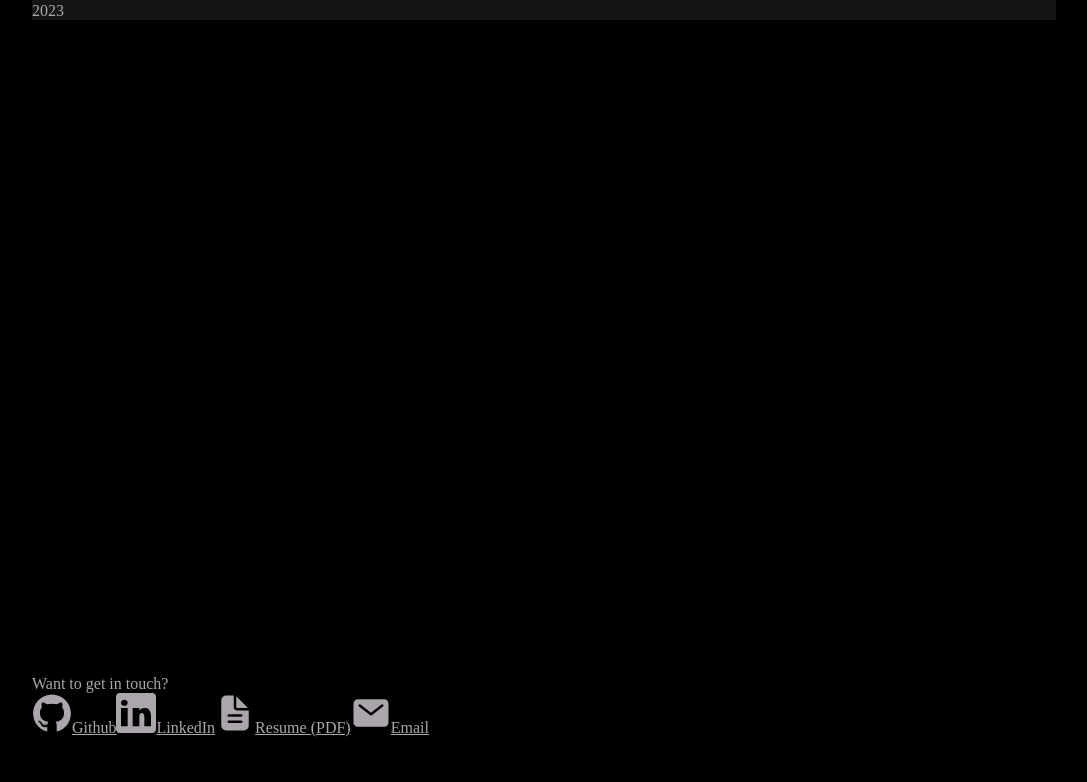
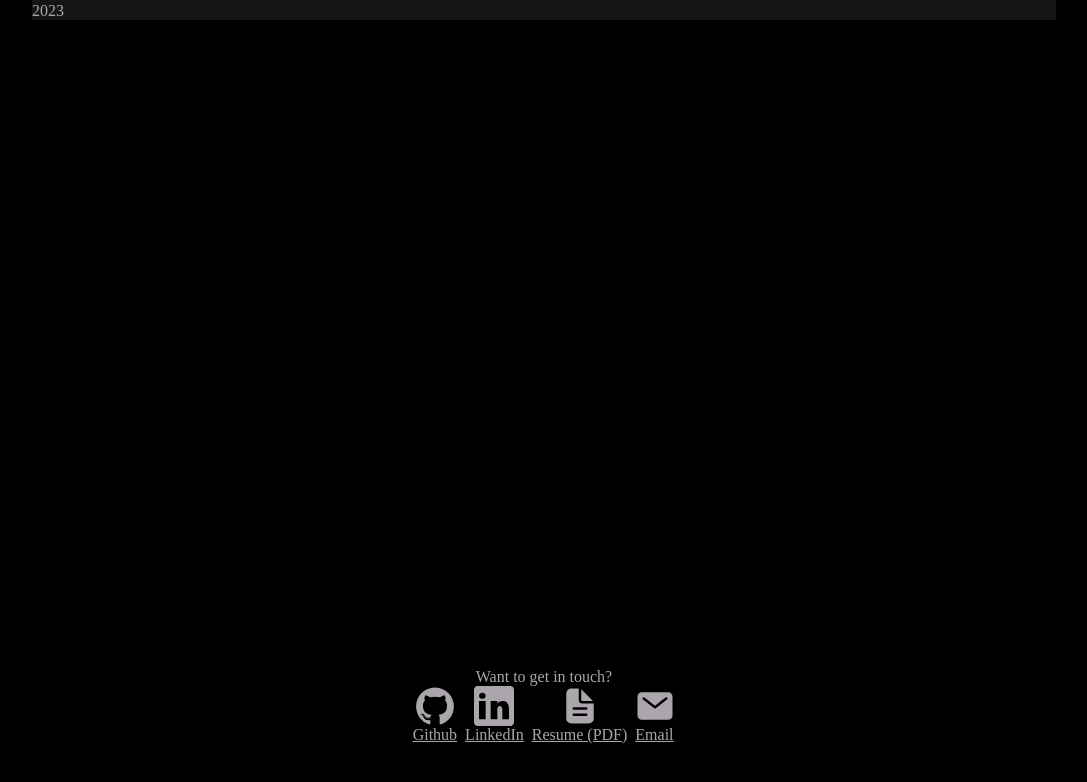
Before and after one commit to Cedrus32/Portfolio, a React (Vite) app: page / in a window 1280 px wide. Shown: the part 2946-3728 px from the top of the page, without its empty margins (96-1183 px from the left). Built offline with nearby package versions, Linux system fonts and the light colour scheme.

Commit message:
Style contact links

```diff
--- a/src/pages/Contact.jsx
+++ b/src/pages/Contact.jsx
@@ -4,7 +4,7 @@ const Contact = () => {
     return (
         <section aria-label='contact' id='contact'>
             <p>Want to get in touch?</p>
-            <div>
+            <div className='contact-links'>
                 {icons.map(icon => (
                     <a href={icon.url} key={icon.id}>
                         <img src={icon.path} alt='' />
--- a/src/styles/index.css
+++ b/src/styles/index.css
@@ -40,8 +40,14 @@ main {
 
 section,
 nav,
-ul {
+ul,
+.contact-links {
     display: flex;
+}
+
+.contact-links,
+#skills {
+    flex-flow: row wrap;
 }
 
 section,
@@ -65,9 +71,12 @@ section {
 }
 
 #skills {
-    flex-flow: row wrap;
     align-content: center;
     gap: var(--gap);
+}
+
+#contact {
+    align-items: center;
 }
 
 figcaption {
@@ -97,6 +106,20 @@ article {
     width: 100%;
 }
 
+.contact-links {
+    justify-content: center;
+    gap: var(--gap);
+}
+
+.contact-links img {
+    display: block;
+}
+
+.contact-links img,
+.contact-links span {
+    margin: 0 auto;
+}
+
 /* sizing */
 
 #skills img {
```
